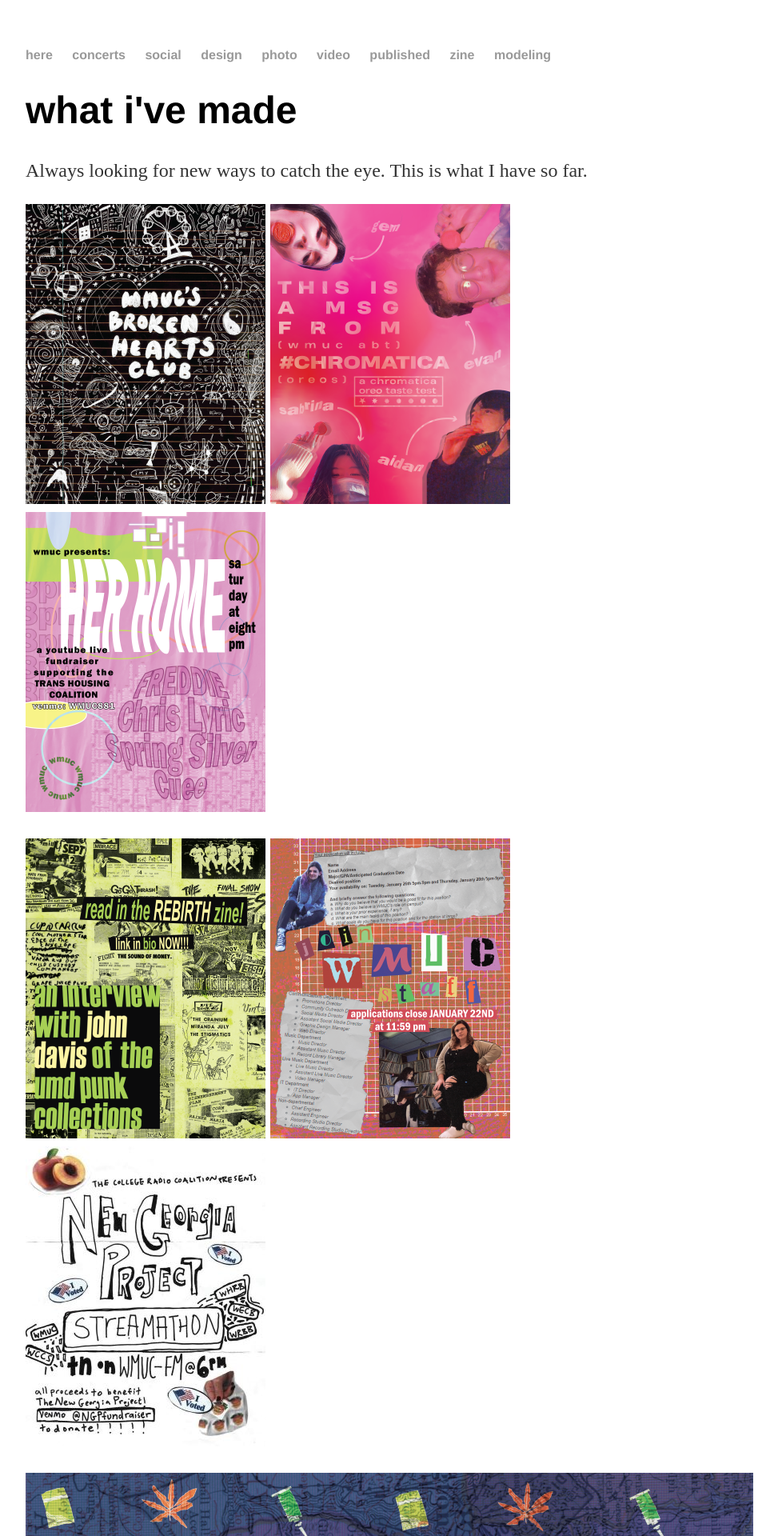
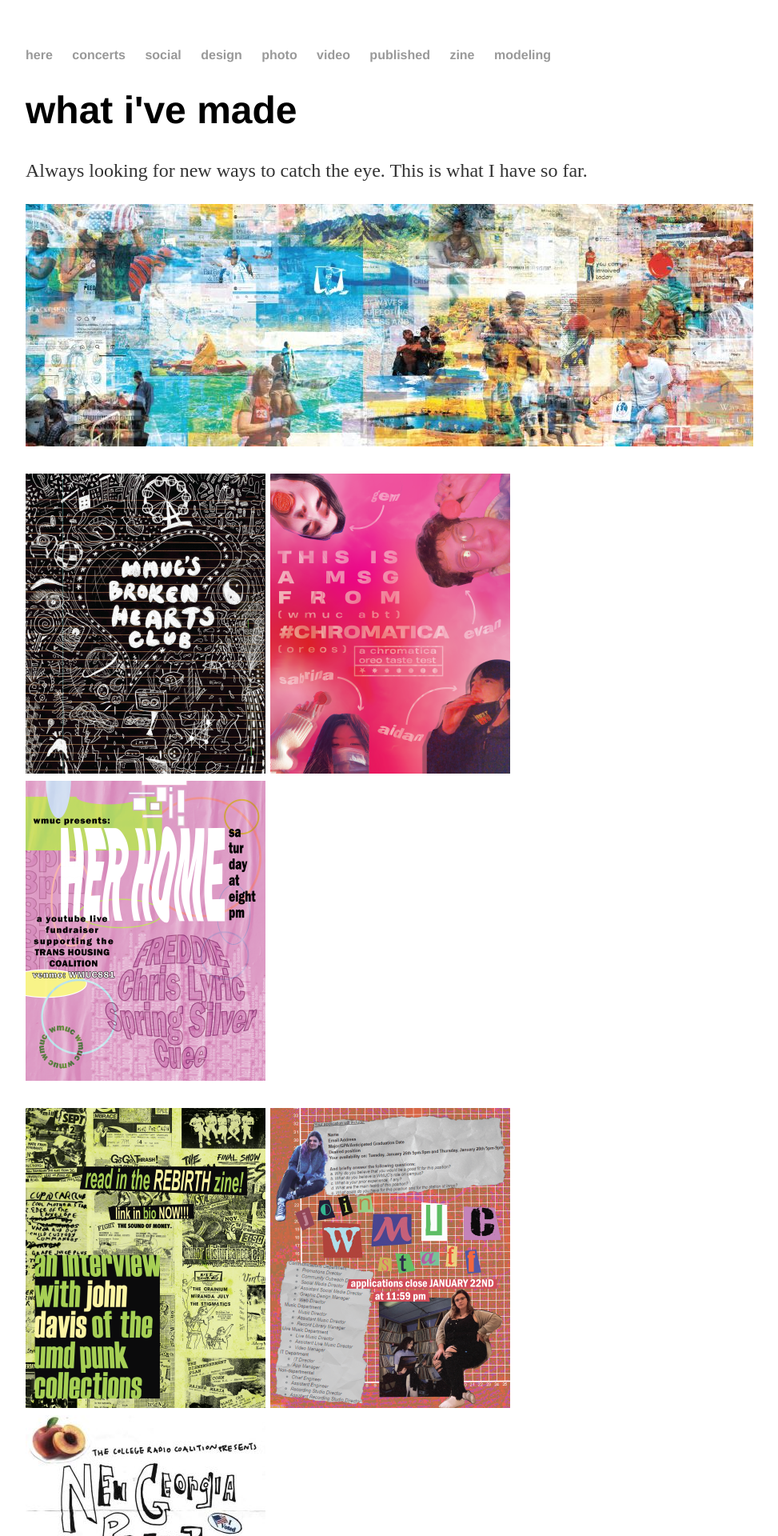
Before and after one commit to sabrinadotli/sabrinadotli.github.io, a Jekyll site: the page built from design/index.html, in a window 1280 px wide. Shown: the top 1920 px of the page at 80% size, without its empty margins (160-1133 px from the left). Built offline with Jekyll 4.4.1, drawn with Linux system fonts in a browser that asks for light colours.

Commit message:
Update index.html

```diff
--- a/design/index.html
+++ b/design/index.html
@@ -4,6 +4,11 @@
 ---
 	<h1>{{ page.title }}</h1>
 	<p>Always looking for new ways to catch the eye. This is what I have so far.</p>
+	<p>
+		<a href="https://www.instagram.com/p/CgDo3ftOSlSY1w901fvDxP4sphVK8Lwt6er5BQ0/?img_index=1">
+    		<img src = "anthcollage.jpg"
+         	alt = "Collage about medical humanitarianism" />
+		</a>
 	<p>
 		<a href="https://www.instagram.com/p/CLR_0FtsPUe/?img_index=1">
     		<img src = "brokenhearts2.png"
```
